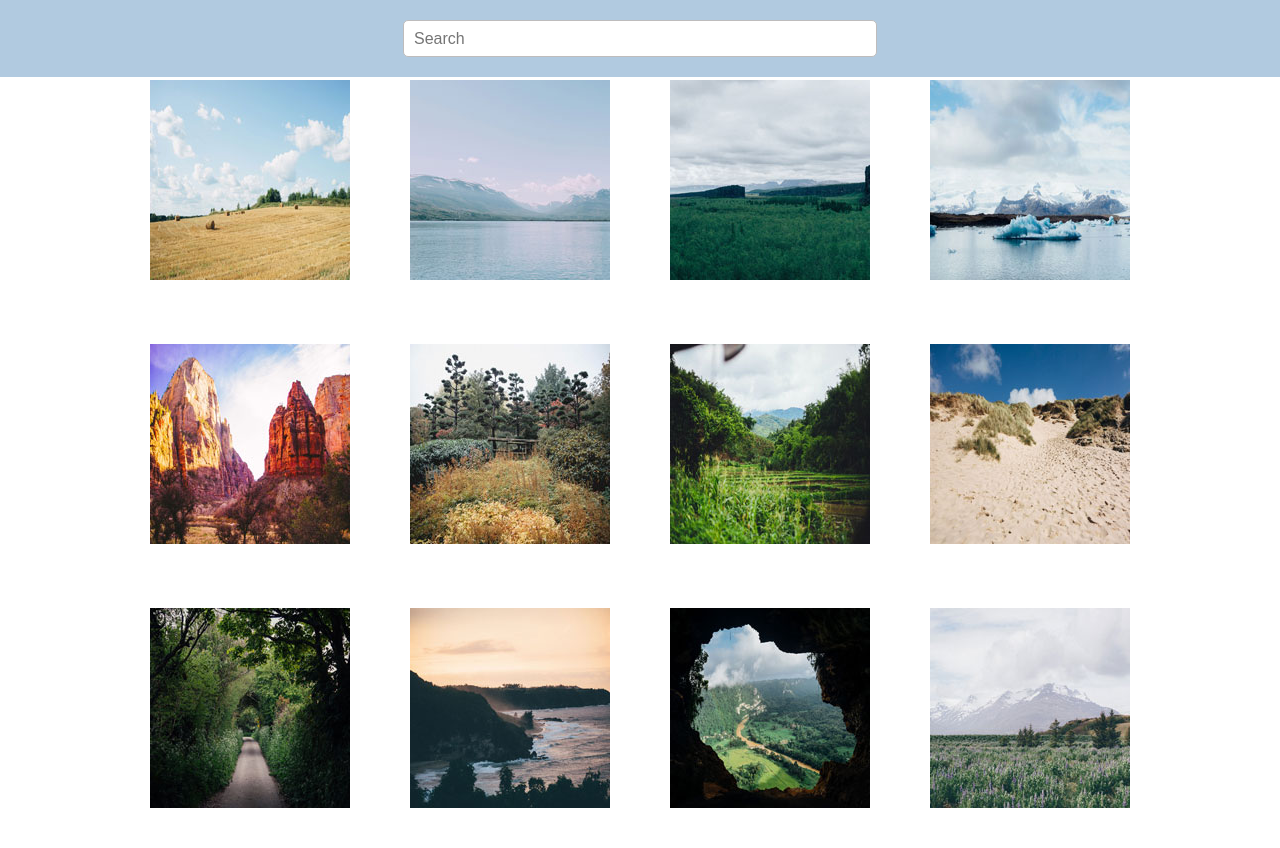
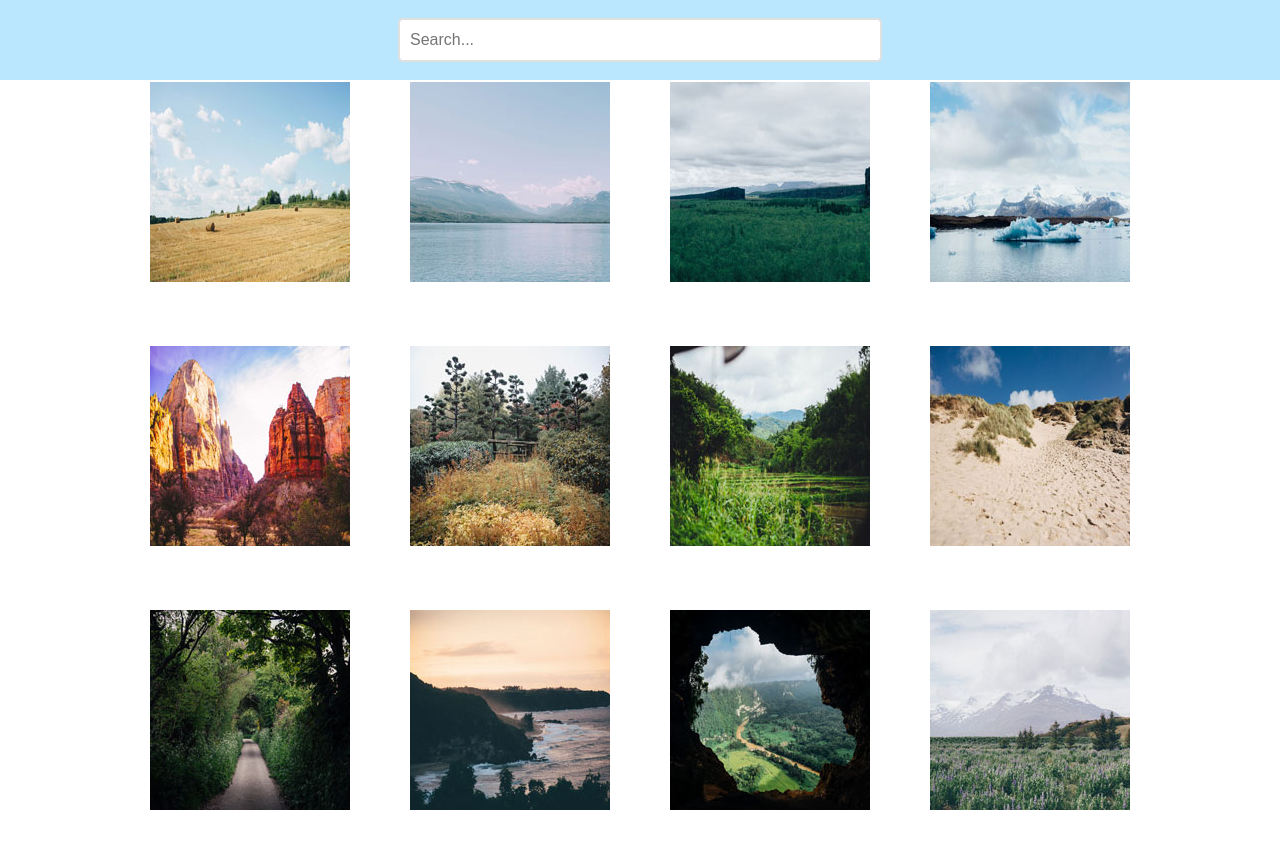
Before and after one commit to MrNeilJ/Interactive_Photo_Gallery, a plain HTML site: page index.html in a window 1280 px wide. Drawn offline with nearby package versions, Linux system fonts and the light colour scheme.

Commit message:
Redo Attempt
Redid the design with flexbox and began the tweaking of the jquery
plugin that allows me to make a lightbox for my pictures

```diff
--- a/css/styles.css
+++ b/css/styles.css
@@ -3,53 +3,114 @@
 }
 
 
+
+
+/*=======================
+
+MEDIA QUERIES
+
+=======================*/
+
+
+
+
+
+
+@Media (min-width: 300px) {
+
+
+/*=======================
+
+SEARCH BAR SECTION
+
+=======================*/
 .searchSection {
 	width: 100%;
-	padding: 20px 0;
+	height: 60px;
+	display: flex;
+	justify-content: center;
+	align-items: center;
 	position: fixed;
-	background-color: #b1cae0;
+	background-color: rgba(134, 212, 253, 0.57)
 }
 
-.searchSection input {
-	width: 460px;
-	margin: 0 auto;
-	display: block;
-	margin: 0 auto;
+.searchSection input{
+	font-size: 16px;
+	height: 30px;
+	width: 90%;
+	padding: 5px 10px;
 	border-radius: 5px;
-	border: 1px solid #bebcbc;
-	height: 25px;
-	font-size: 16px;
-	padding-top: 5px;
-	padding-left: 10px;
-	padding-bottom: 5px;
+	border: 2px solid #e0e0e0;
+	max-width: 460px;
 }
 
 
 .wrapper {
-	width: 100%;
+	width: 90%;
+	max-width: 980px;
+	margin: 0 auto;
+
 }
-.photoGallery {
+
+/*=======================
+
+GALLERY SECTION
+
+=======================*/
+
+.gallerySection {
+	padding-top: 82px;
 	display: flex;
-	width: 980px;
-	padding-top: 80px;
-	margin: 0 auto;
 	flex-wrap: wrap;
+	justify-content: space-around;
+}
+
+.gallerySection a {
+	margin-bottom: 20px;
+
+
+}
+
+}
+
+@Media (min-width: 768px) {
+.searchSection {
+	height: 80px;
 
 }
 
 
-.photoItem {
-	flex: 0 1 auto;
-	margin-right: 60px;
-	margin-bottom: 60px;
 }
 
-.photoItem:nth-child(4n+0) {
-	margin-right: 0;
+@Media (min-width: 889px) {
+.wrapper{
+	max-width: 980px;
 }
 
+.gallerySection {
+	justify-content: space-between;
+}
+
+}
+
+
+	@Media (min-width: 1000px) {
+
+.gallerySection a {
+	margin-bottom: 60px;
+
+
+}
+
+
+}
+.mfp-image-holder .mfp-content {
+    max-width: 900px;
+}
+
+
 img.mfp-img {
-	max-width: 800px;
+	max-width: 100%;
 }
 
 .mfp-title {
--- a/index.html
+++ b/index.html
@@ -16,42 +16,68 @@
 
 
 <body>
+
+
 	<div class="searchSection">
-		<input type="search" placeholder="Search">
+
+		<input type="search" placeholder="Search...">
+
 	</div>
 
 	<div class="wrapper">
-		<div class="photoGallery">
-			<a href="img/01.jpg" class="photoItem" title="I love hay bales. Took this snap on a drive through the countryside past some straw fields."><img src="img/Thumbnails/01.jpg"></a>
 
-			<a href="img/02.jpg" class="photoItem" title="The lake was so calm today. We had a great view of the snow on the mountains from here."><img src="img/Thumbnails/02.jpg"></a>
+		<div class="gallerySection">
 
-			<a href="img/03.jpg" class="photoItem" title="I hiked to the top of the mountain and got this picture of the canyon and trees below."><img src="img/Thumbnails/03.jpg"></a>
+			<a href="img/01.jpg" class="photoItem" title="I love hay bales. Took this snap on a drive through the countryside past some straw fields.">
+				<img src="img/Thumbnails/01.jpg">
+			</a>
 
-			<a href="img/04.jpg" class="photoItem" title="It was amazing to see an iceberg up close, it was so cold but didn’t snow today. "><img src="img/Thumbnails/04.jpg"></a>
+			<a href="img/02.jpg" class="photoItem" title="The lake was so calm today. We had a great view of the snow on the mountains from here.">
+				<img src="img/Thumbnails/02.jpg">
+			</a>
 
-			<a href="img/05.jpg" class="photoItem" title="The red cliffs were beautiful. It was really hot in the desert but we did a lot of walking through the canyons."><img src="img/Thumbnails/05.jpg"></a>
+			<a href="img/03.jpg" class="photoItem" title="I hiked to the top of the mountain and got this picture of the canyon and trees below.">
+				<img src="img/Thumbnails/03.jpg">
+			</a>
 
-			<a href="img/06.jpg" class="photoItem" title="Fall is coming, I love when the leaves on the trees start to change color."><img src="img/Thumbnails/06.jpg"></a>
+			<a href="img/04.jpg" class="photoItem" title="It was amazing to see an iceberg up close, it was so cold but didn’t snow today.">
+				<img src="img/Thumbnails/04.jpg">
+			</a>
 
-			<a href="img/07.jpg" class="photoItem" title="I drove past this plantation yesterday, everything is so green!"><img src="img/Thumbnails/07.jpg"></a>
+			<a href="img/05.jpg" class="photoItem" title="The red cliffs were beautiful. It was really hot in the desert but we did a lot of walking through the canyons.">
+				<img src="img/Thumbnails/05.jpg">
+			</a>
 
-			<a href="img/08.jpg" class="photoItem" title="My summer vacation to the Oregon Coast. I love the sandy dunes!"><img src="img/Thumbnails/08.jpg"></a>
+			<a href="img/06.jpg" class="photoItem" title="Fall is coming, I love when the leaves on the trees start to change color.">
+				<img src="img/Thumbnails/06.jpg">
+			</a>
 
-			<a href="img/09.jpg" class="photoItem" title="We enjoyed a quiet stroll down this countryside lane."><img src="img/Thumbnails/09.jpg"></a>
+			<a href="img/07.jpg" class="photoItem" title="I drove past this plantation yesterday, everything is so green!">
+				<img src="img/Thumbnails/07.jpg">
+			</a>
 
-			<a href="img/10.jpg" class="photoItem" title="Sunset at the coast! The sky turned a lovely shade of orange."><img src="img/Thumbnails/10.jpg"></a>
+			<a href="img/08.jpg" class="photoItem" title="My summer vacation to the Oregon Coast. I love the sandy dunes!">
+				<img src="img/Thumbnails/08.jpg">
+			</a>
 
-			<a href="img/11.jpg" class="photoItem" title="I did a tour of a cave today and the view of the landscape below was breathtaking."><img src="img/Thumbnails/11.jpg"></a>
+			<a href="img/09.jpg" class="photoItem" title="We enjoyed a quiet stroll down this countryside lane.">
+				<img src="img/Thumbnails/09.jpg">
+			</a>
 
-			<a href="img/12.jpg" class="photoItem" title="I walked through this meadow of bluebells and got a good view of the snow on the mountain before the fog came in."><img src="img/Thumbnails/12.jpg"></a>
+			<a href="img/10.jpg" class="photoItem" title="Sunset at the coast! The sky turned a lovely shade of orange.">
+				<img src="img/Thumbnails/10.jpg">
+			</a>
 
+			<a href="img/11.jpg" class="photoItem" title="I did a tour of a cave today and the view of the landscape below was breathtaking.">
+				<img src="img/Thumbnails/11.jpg">
+			</a>
+
+			<a href="img/12.jpg" class="photoItem" title="I walked through this meadow of bluebells and got a good view of the snow on the mountain before the fog came in.">
+				<img src="img/Thumbnails/12.jpg"
+			></a>
 		</div>
+
 	</div>
-
-
-
-
 
 	<!--Javascript scripts are here so that I can ensure that they load after the html-->
 	<script src="http://code.jquery.com/jquery-1.12.0.min.js"></script>
--- a/js/scripts.js
+++ b/js/scripts.js
@@ -1,5 +1,6 @@
+
 $(document).ready(function() {
-	$('.photoGallery').magnificPopup({
+	$('.gallerySection').magnificPopup({
 		delegate: 'a',
 		type: 'image',
 		gallery: {enabled:true},
```
